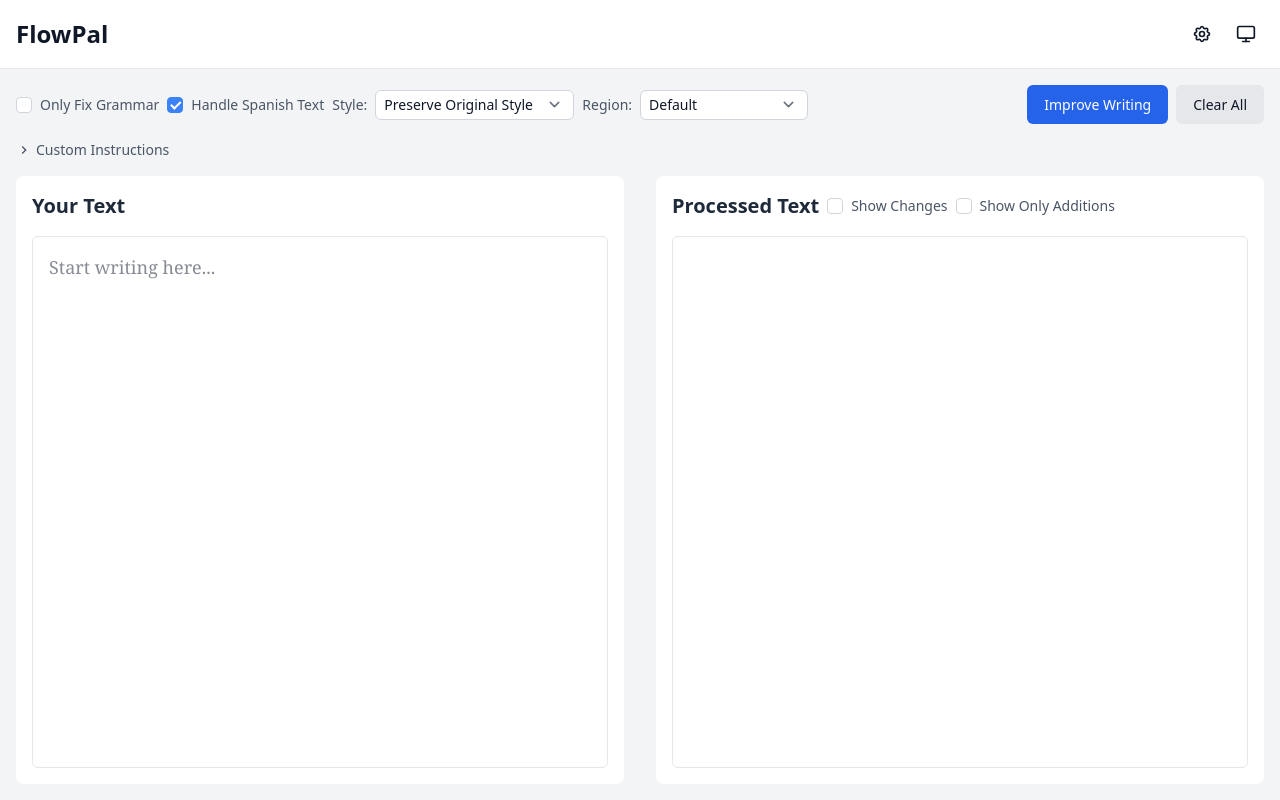
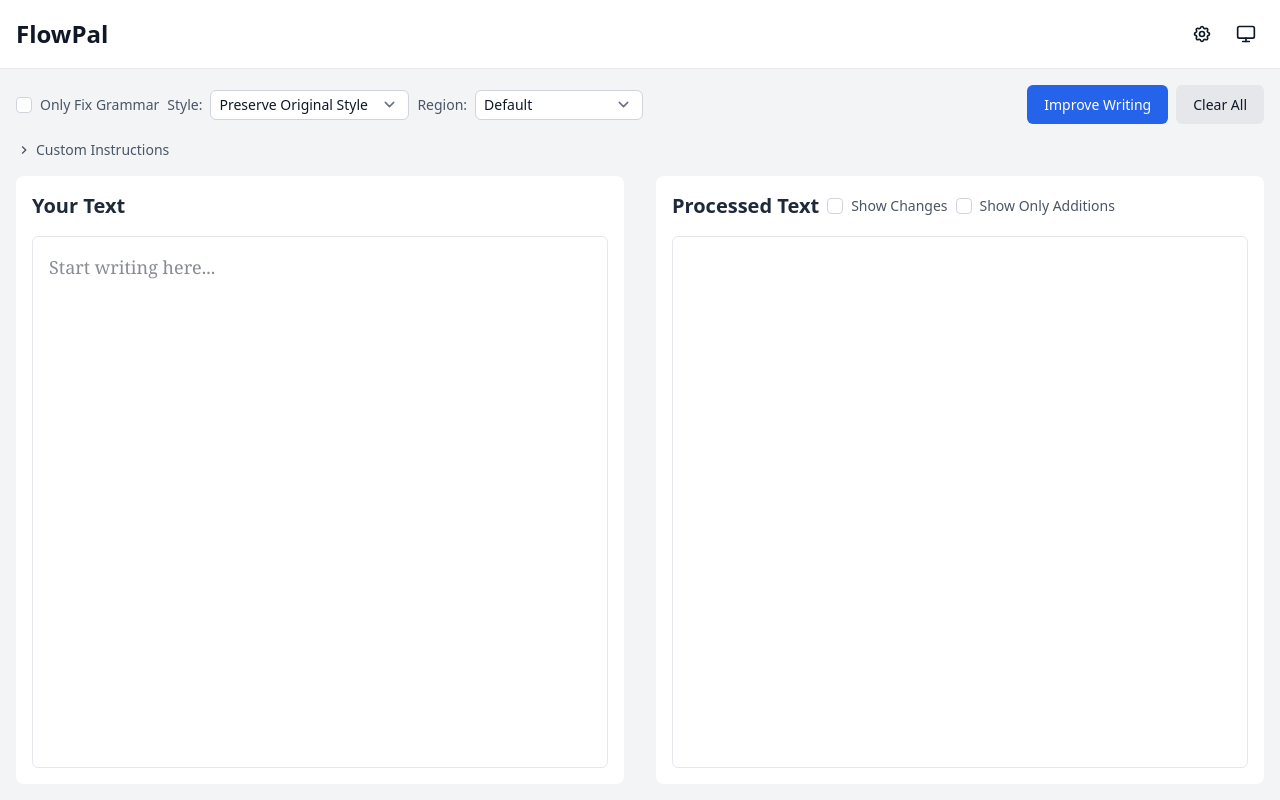
Before and after one commit to mariomka/flow-pal, a Vue app: page / in a window 1280 px wide. Built offline with nearby package versions, Linux system fonts and the light colour scheme.

Commit message:
refactor: handle all languages by default instead of Spanish-only option

```diff
--- a/src/App.vue
+++ b/src/App.vue
@@ -8,7 +8,6 @@
     <main class="flex-1 p-4 sm:p-4 flex flex-col min-h-0">
       <ProcessingControls
         v-model:only-grammar="onlyGrammar"
-        v-model:handle-spanish="handleSpanish"
         v-model:writing-style="writingStyle"
         v-model:english-region="englishRegion"
         :is-processing="isProcessing"
@@ -136,7 +135,6 @@ const ENGLISH_REGIONS = [
 const inputText = ref(localStorage.getItem(STORAGE_KEYS.INPUT) || '')
 const processedText = ref(localStorage.getItem(STORAGE_KEYS.PROCESSED) || '')
 const onlyGrammar = ref(localStorage.getItem(STORAGE_KEYS.ONLY_GRAMMAR) === 'true')
-const handleSpanish = ref(localStorage.getItem(STORAGE_KEYS.HANDLE_SPANISH) !== 'false') // Default to true
 const customInstructions = ref(localStorage.getItem(STORAGE_KEYS.CUSTOM_INSTRUCTIONS) || '')
 const showInstructions = ref(localStorage.getItem(STORAGE_KEYS.SHOW_INSTRUCTIONS) === 'true')
 const isProcessing = ref(false)
@@ -170,10 +168,6 @@ watch(processedText, (newValue) => {
 
 watch(onlyGrammar, (newValue) => {
   localStorage.setItem(STORAGE_KEYS.ONLY_GRAMMAR, newValue)
-})
-
-watch(handleSpanish, (newValue) => {
-  localStorage.setItem(STORAGE_KEYS.HANDLE_SPANISH, newValue)
 })
 
 watch(customInstructions, (newValue) => {
@@ -216,7 +210,7 @@ const processText = async () => {
 
     const result = await textProcessor.processor(inputText.value, {
       onlyGrammar: onlyGrammar.value,
-      handleSpanish: handleSpanish.value,
+      handleSpanish: true,
       customInstructions: customInstructions.value,
       writingStyle: writingStyle.value,
       englishRegion: englishRegion.value
--- a/src/components/ProcessingControls/ProcessingControls.vue
+++ b/src/components/ProcessingControls/ProcessingControls.vue
@@ -9,15 +9,6 @@
           class="rounded text-blue-600 focus:ring-blue-500 bg-white dark:bg-gray-700 dark:border-gray-600"
         >
         Only Fix Grammar
-      </label>
-      <label class="flex items-center gap-2 text-sm text-gray-600 dark:text-gray-300">
-        <input
-          type="checkbox"
-          v-model="handleSpanishValue"
-          @change="updateHandleSpanish"
-          class="rounded text-blue-600 focus:ring-blue-500 bg-white dark:bg-gray-700 dark:border-gray-600"
-        >
-        Handle Spanish Text
       </label>
       <div class="flex items-center gap-2">
         <label for="writing-style" class="text-sm text-gray-600 dark:text-gray-300">Style:</label>
--- a/src/services/llm.js
+++ b/src/services/llm.js
@@ -62,7 +62,7 @@ class LLMProvider {
 
 export async function improveWriting(text, options = {
   onlyGrammar: false,
-  handleSpanish: true,
+  handleSpanish: true, // Kept for backward compatibility but will always be treated as true
   customInstructions: '',
   writingStyle: 'preserve',
   englishRegion: 'default'
@@ -165,12 +165,10 @@ export async function improveWriting(text, options = {
     5. Fixing any grammar or spelling errors
     `}
 
-    ${options.handleSpanish ? `
-    Additional Spanish handling:
-    - Identify any Spanish words or phrases in the text
+    Foreign Language Handling:
+    - Identify any non-English words, phrases, or sentences in the text
     - Translate them to natural, contextually appropriate English
     - Ensure the translations flow naturally with the rest of the text
-    ` : ''}
 
     ${options.customInstructions ? `
     Additional custom instructions:
```
Also changed, not shown: 2 other files (tests, documents, lock files or other folders).
